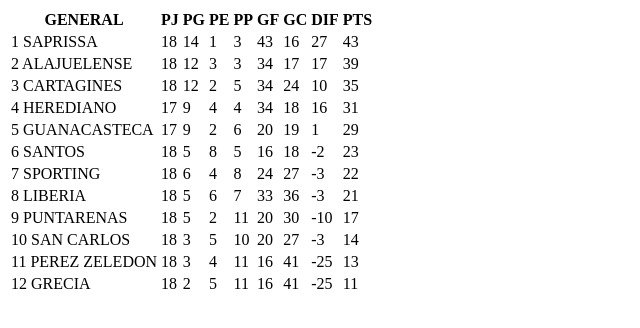
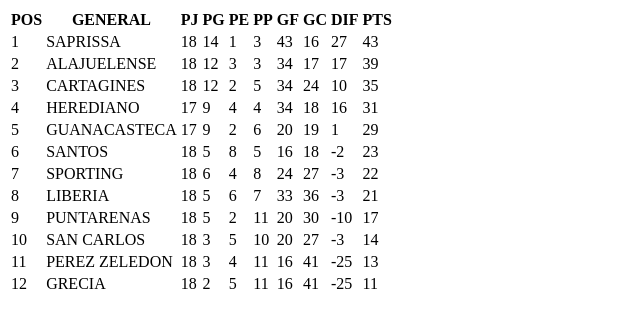
Before and after one commit to Galarios/Tabla-UNAFUT, a plain HTML site: page index.html in a window 1280 px wide. Shown: the whole page, without its empty margins (0-640 px from the left). Drawn offline with Linux system fonts and the light colour scheme.

Commit message:
agregue th de la posicion

```diff
--- a/index.html
+++ b/index.html
@@ -9,6 +9,7 @@
     <table>
       <thead>
         <tr>
+          <th>POS</th>
           <th>GENERAL</th>
           <th>PJ</th>
           <th>PG</th>
@@ -22,7 +23,8 @@
       </thead>
       <tbody>
         <tr>
-          <td>1 SAPRISSA</td>
+          <td>1</td>
+          <td>SAPRISSA</td>
           <td>18</td>
           <td>14</td>
           <td>1</td>
@@ -33,7 +35,8 @@
           <td>43</td>
         </tr>
         <tr>
-          <td>2 ALAJUELENSE</td>
+          <td>2</td>
+          <td>ALAJUELENSE</td>
           <td>18</td>
           <td>12</td>
           <td>3</td>
@@ -44,7 +47,8 @@
           <td>39</td>
         </tr>
         <tr>
-          <td>3 CARTAGINES</td>
+          <td>3</td>
+          <td>CARTAGINES</td>
           <td>18</td>
           <td>12</td>
           <td>2</td>
@@ -55,7 +59,8 @@
           <td>35</td>
         </tr>
         <tr>
-          <td>4 HEREDIANO</td>
+          <td>4</td>
+          <td>HEREDIANO</td>
           <td>17</td>
           <td>9</td>
           <td>4</td>
@@ -66,7 +71,8 @@
           <td>31</td>
         </tr>
         <tr>
-          <td>5 GUANACASTECA</td>
+          <td>5</td>
+          <td>GUANACASTECA</td>
           <td>17</td>
           <td>9</td>
           <td>2</td>
@@ -77,7 +83,8 @@
           <td>29</td>
         </tr>
         <tr>
-          <td>6 SANTOS</td>
+          <td>6</td>
+          <td>SANTOS</td>
           <td>18</td>
           <td>5</td>
           <td>8</td>
@@ -88,7 +95,8 @@
           <td>23</td>
         </tr>
         <tr>
-          <td>7 SPORTING</td>
+          <td>7</td>
+          <td>SPORTING</td>
           <td>18</td>
           <td>6</td>
           <td>4</td>
@@ -99,7 +107,8 @@
           <td>22</td>
         </tr>
         <tr>
-          <td>8 LIBERIA</td>
+          <td>8</td>
+          <td>LIBERIA</td>
           <td>18</td>
           <td>5</td>
           <td>6</td>
@@ -110,7 +119,8 @@
           <td>21</td>
         </tr>
         <tr>
-          <td>9 PUNTARENAS</td>
+          <td>9</td>
+          <td>PUNTARENAS</td>
           <td>18</td>
           <td>5</td>
           <td>2</td>
@@ -121,7 +131,8 @@
           <td>17</td>
         </tr>
         <tr>
-          <td>10 SAN CARLOS</td>
+          <td>10</td>
+          <td>SAN CARLOS</td>
           <td>18</td>
           <td>3</td>
           <td>5</td>
@@ -132,7 +143,8 @@
           <td>14</td>
         </tr>
         <tr>
-          <td>11 PEREZ ZELEDON</td>
+          <td>11</td>
+          <td>PEREZ ZELEDON</td>
           <td>18</td>
           <td>3</td>
           <td>4</td>
@@ -143,7 +155,8 @@
           <td>13</td>
         </tr>
         <tr>
-          <td>12 GRECIA</td>
+          <td>12</td>
+          <td>GRECIA</td>
           <td>18</td>
           <td>2</td>
           <td>5</td>
```
